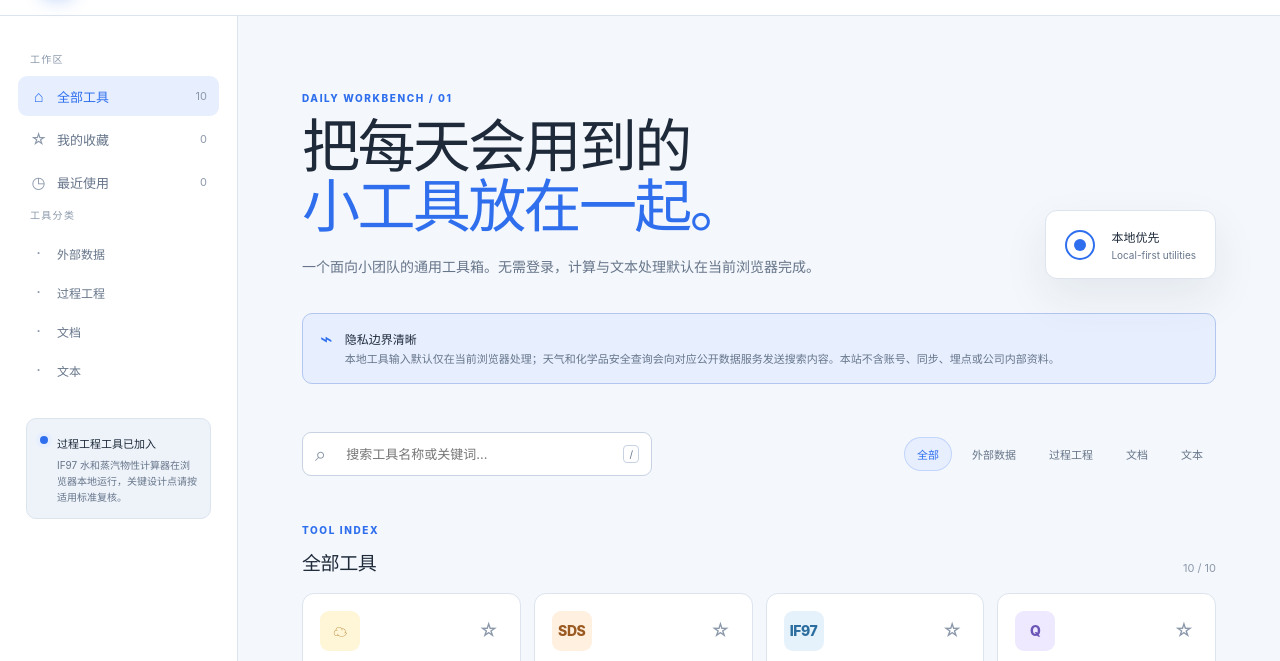
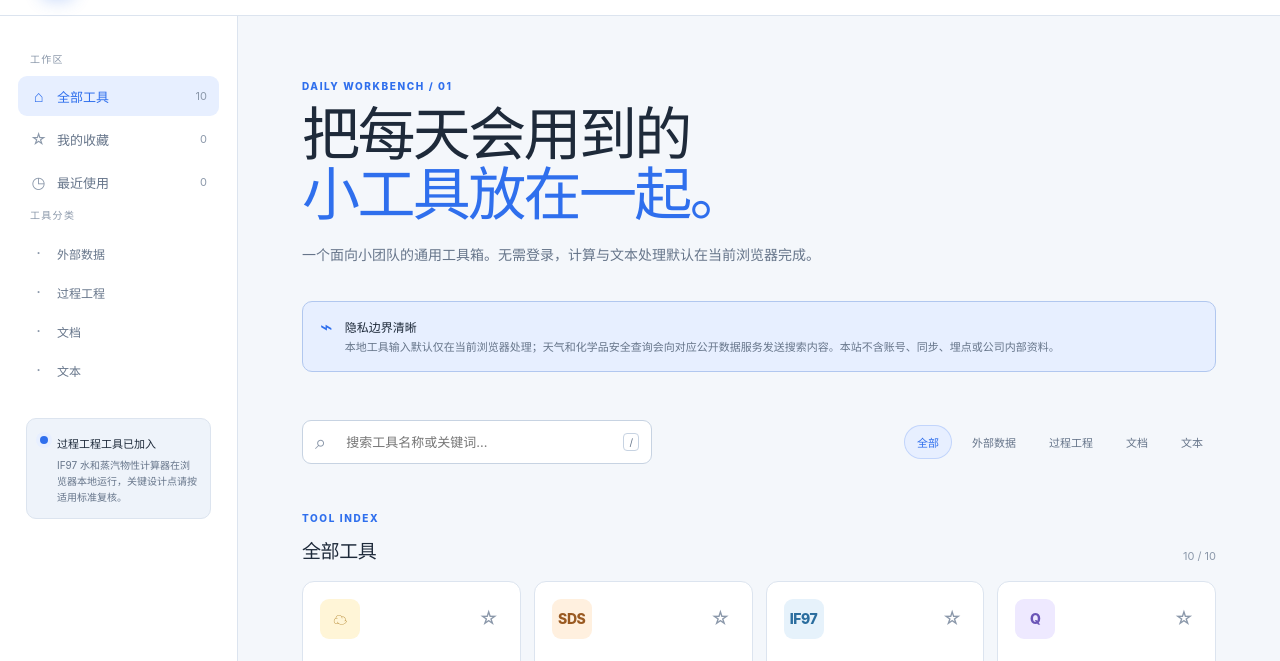
Before and after one commit to summeredge/Tools, a website built with Vite: page index.html in a window 1280 px wide. Shown: the part 62-723 px from the top of the page. Built offline with nearby package versions, Linux system fonts and the light colour scheme.

Commit message:
refactor(web): 移除首页本地优先状态卡片

```diff
--- a/src/main.ts
+++ b/src/main.ts
@@ -145,7 +145,7 @@ function renderToolCards(): string {
 function renderHome(): string {
   const modeLabel = state.homeMode === "favorites" ? "我的收藏" : state.homeMode === "recent" ? "最近使用" : "全部工具";
   return `<section class="home-view">
-    <div class="hero"><div><p class="eyebrow">DAILY WORKBENCH / 01</p><h1>把每天会用到的<br><span>小工具放在一起。</span></h1><p class="hero-copy">一个面向小团队的通用工具箱。无需登录，计算与文本处理默认在当前浏览器完成。</p></div><div class="hero-signal"><span class="signal-ring"></span><div><strong>本地优先</strong><small>Local-first utilities</small></div></div></div>
+    <div class="hero"><div><p class="eyebrow">DAILY WORKBENCH / 01</p><h1>把每天会用到的<br><span>小工具放在一起。</span></h1><p class="hero-copy">一个面向小团队的通用工具箱。无需登录，计算与文本处理默认在当前浏览器完成。</p></div></div>
     <div class="privacy-banner"><span class="privacy-icon">⌁</span><div><strong>隐私边界清晰</strong><p>本地工具输入默认仅在当前浏览器处理；天气和化学品安全查询会向对应公开数据服务发送搜索内容。本站不含账号、同步、埋点或公司内部资料。</p></div></div>
     <div class="home-toolbar"><label class="search-box"><span>⌕</span><input id="tool-search" type="search" value="${escapeHtml(state.query)}" placeholder="搜索工具名称或关键词…" autocomplete="off"><kbd>/</kbd></label><div class="category-chips" aria-label="工具分类">${categories.map((category) => `<button class="chip ${state.category === category ? "active" : ""}" data-category="${escapeHtml(category)}">${escapeHtml(category)}</button>`).join("")}</div></div>
     <div class="section-heading"><div><p class="eyebrow">TOOL INDEX</p><h2>${modeLabel}</h2></div><span class="result-count">${filteredTools().length} / ${tools.length}</span></div>
--- a/src/styles.css
+++ b/src/styles.css
@@ -81,18 +81,12 @@ a { color: var(--accent); }
 
 main { min-width: 0; padding: 48px clamp(22px, 5vw, 72px) 70px; }
 .home-view, .tool-view { max-width: 1120px; margin: 0 auto; }
-.hero { display: flex; align-items: flex-end; justify-content: space-between; gap: 30px; padding: 28px 0 34px; }
+.hero { display: flex; align-items: flex-end; justify-content: space-between; gap: 30px; padding: 16px 0 34px; }
 .eyebrow { color: var(--accent); font-size: 10px; font-weight: 800; letter-spacing: .16em; margin: 0 0 12px; }
 h1, h2, h3, p { margin-top: 0; }
 h1 { font-size: clamp(32px, 5vw, 58px); line-height: 1.04; letter-spacing: -.045em; margin-bottom: 18px; }
 h1 span { color: var(--accent); }
 .hero-copy { max-width: 540px; color: var(--muted); line-height: 1.75; font-size: 14px; margin: 0; }
-.hero-signal { display: flex; align-items: center; gap: 16px; padding: 17px 19px; border: 1px solid var(--line); border-radius: 12px; min-width: 170px; background: var(--surface); box-shadow: var(--shadow); }
-.signal-ring { width: 30px; height: 30px; border: 2px solid var(--accent); border-radius: 50%; position: relative; }
-.signal-ring::after { content: ""; position: absolute; inset: 7px; border-radius: 50%; background: var(--accent); }
-.hero-signal strong, .hero-signal small { display: block; }
-.hero-signal strong { font-size: 12px; }
-.hero-signal small { margin-top: 4px; color: var(--muted); font-size: 10px; }
 .privacy-banner { padding: 14px 17px; border: 1px solid color-mix(in srgb, var(--accent) 25%, var(--line)); background: var(--accent-soft); border-radius: 10px; display: flex; gap: 12px; align-items: flex-start; margin-bottom: 34px; }
 .privacy-icon { color: var(--accent); font-size: 21px; line-height: 1; }
 .privacy-banner strong { font-size: 12px; }
@@ -320,7 +314,6 @@ footer span { color: var(--muted-soft); }
   main { padding: 26px 15px 50px; }
   .hero { display: block; padding: 12px 0 25px; }
   h1 { font-size: 37px; }
-  .hero-signal { margin-top: 22px; width: fit-content; }
   .privacy-banner { margin-bottom: 22px; }
   .home-toolbar { display: block; }
   .search-box { min-width: 100%; }
```
